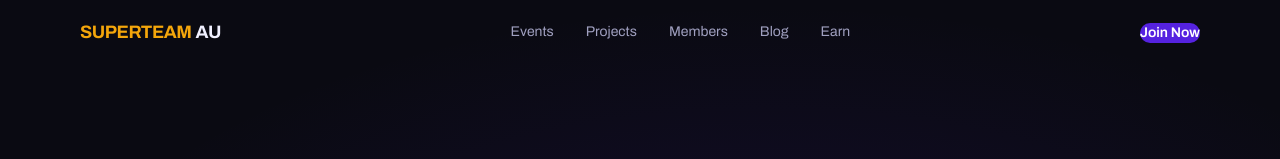
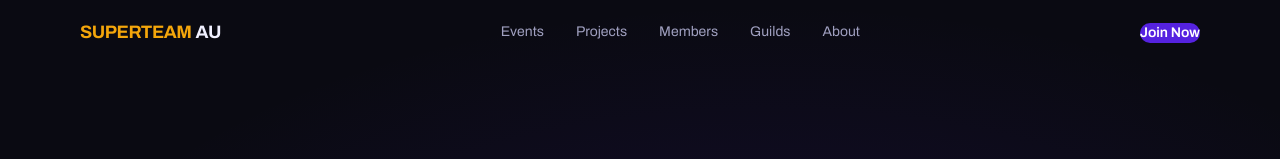
Before and after one commit to reddinft/superteam-au, a Next.js app: page / in a window 1280 px wide. Shown: the top 159 px of the page. Built offline with nearby package versions, Linux system fonts and the light colour scheme.

Commit message:
fix: correct nav links to include About and Guilds

```diff
--- a/components/nav/NavBar.tsx
+++ b/components/nav/NavBar.tsx
@@ -9,8 +9,8 @@ const NAV_LINKS = [
   { label: 'Events', href: '#events' },
   { label: 'Projects', href: '#projects' },
   { label: 'Members', href: '#members' },
-  { label: 'Blog', href: '#blog' },
-  { label: 'Earn', href: '#earn' },
+  { label: 'Guilds', href: '#guilds' },
+  { label: 'About', href: '#about' },
 ]
 
 export default function NavBar() {
@@ -46,14 +46,18 @@ export default function NavBar() {
               <a
                 key={link.label}
                 href={link.href}
-                className="text-sm transition-colors duration-150"
+                className="text-sm transition-colors duration-150 relative"
                 style={{ color: 'var(--text-secondary)' }}
-                onMouseEnter={(e) =>
-                  (e.currentTarget.style.color = 'var(--text-primary)')
-                }
-                onMouseLeave={(e) =>
-                  (e.currentTarget.style.color = 'var(--text-secondary)')
-                }
+                onMouseEnter={(e) => {
+                  e.currentTarget.style.color = 'var(--color-brand-yellow)'
+                  e.currentTarget.style.textDecoration = 'underline'
+                  e.currentTarget.style.textDecorationColor = 'var(--color-brand-yellow)'
+                  e.currentTarget.style.textUnderlineOffset = '4px'
+                }}
+                onMouseLeave={(e) => {
+                  e.currentTarget.style.color = 'var(--text-secondary)'
+                  e.currentTarget.style.textDecoration = 'none'
+                }}
               >
                 {link.label}
               </a>
```
